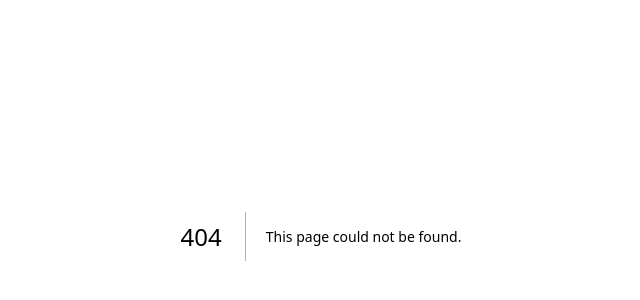
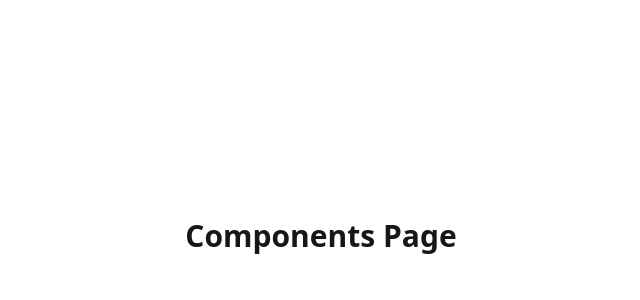
Before and after one commit to Jetrossgalinato/my-comp, a Next.js app: page /components-page in a window 1280 px wide. Before the commit this address had no page. Shown: the part 164-464 px from the top of the page, without its empty margins (319-959 px from the left). Built offline with nearby package versions, Linux system fonts and the light colour scheme.

Commit message:
feat: add components page

```diff
--- /dev/null
+++ b/app/(navlinks)/components-page/page.tsx
@@ -0,0 +1,7 @@
+export default function ComponentsPage() {
+  return (
+    <div className="min-h-screen bg-background text-foreground gap-4 transition-colors duration-300 flex items-center justify-center">
+      <h1 className="text-3xl font-bold">Components Page</h1>
+    </div>
+  );
+}
--- a/components/header.tsx
+++ b/components/header.tsx
@@ -1,5 +1,6 @@
 import { Search } from "lucide-react";
 import { TypographyH1, TypographyLead, TypographySmall } from "./typography";
+import Link from "next/link";
 
 export function Header() {
   return (
@@ -21,7 +22,9 @@ export function Header() {
           </TypographySmall>
         </button>
         <button className="text-foreground px-3 py-1 rounded-md hover:bg-foreground/5 cursor-pointer transition-colors duration-300">
-          <TypographySmall>View Components</TypographySmall>
+          <Link href={"/components-page"}>
+            <TypographySmall>View Components</TypographySmall>
+          </Link>
         </button>
       </div>
     </div>
```
